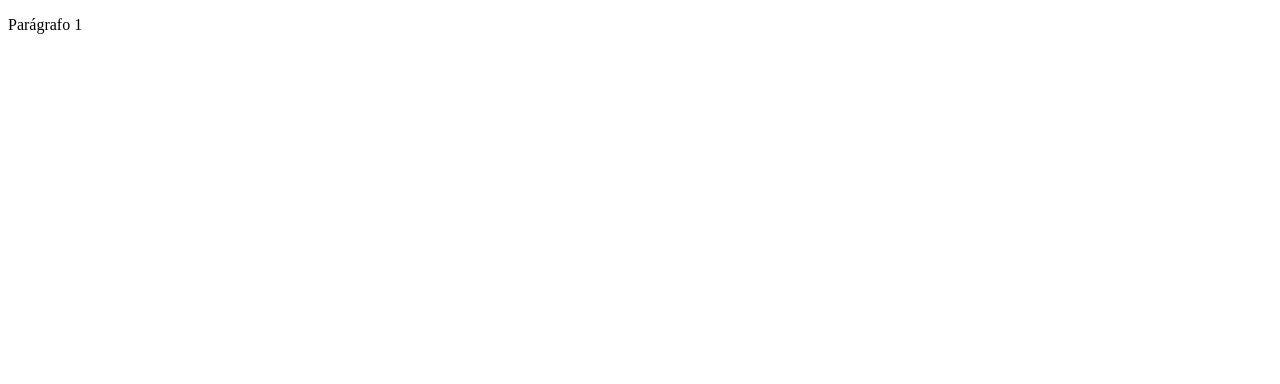
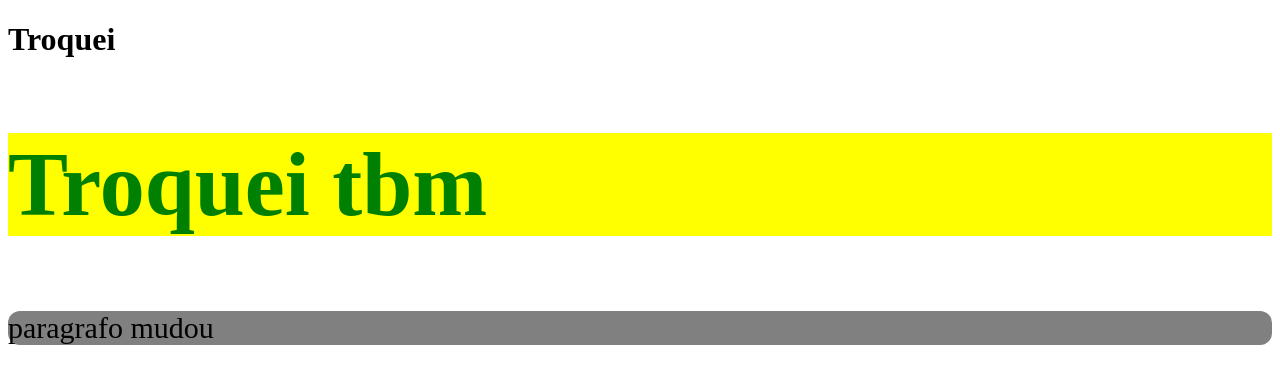
Before and after one commit to arthurmedg/curso-javascript, a plain HTML site: page aula03/DOM/index.html in a window 1280 px wide. Drawn offline with Linux system fonts and the light colour scheme.

Commit message:
feat(innerText): testando innerText

```diff
--- a/aula03/DOM/index.html
+++ b/aula03/DOM/index.html
@@ -7,6 +7,15 @@
     <script src="./script.js" defer></script>
 </head>
 <body>
-    <p id="paragrafo">Parágrafo 1</p>
+
+    <!-- <p id="paragrafo">Parágrafo 1</p>
+    <p id="paragrafo2">Parágrafo 2</p>
+    <p id="paragrafo3">Parágrafo 3</p>
+    <p id="paragrafo4">Parágrafo 4</p> -->
+
+    <h1 id="title">Título principal</h1>
+    <h2 id="sub-title">Descrição título</h2>
+    <p id="paragrafo1">Parágrafo 1</p>
+
 </body>
 </html>
--- a/aula03/DOM/script.js
+++ b/aula03/DOM/script.js
@@ -1 +1,26 @@
-console.log("hello world!");
+// const paragrafo = document.getElementById("paragrafo")
+// const paragrafo2 = document.getElementById("paragrafo2")
+// const paragrafo3 = document.getElementById("paragrafo3")
+// const paragrafo4 = document.getElementById("paragrafo4")
+
+// console.log(paragrafo);
+// console.log(paragrafo2);
+// console.log(paragrafo3);
+// console.log(paragrafo4);
+
+const title = document.getElementById("title")
+title.innerText = "Troquei"
+
+const subTitle = document.getElementById("sub-title")
+subTitle.innerText = "Troquei tbm"
+subTitle.style.color = "green"
+subTitle.style.fontSize = "90px"
+subTitle.style.backgroundColor = "yellow"
+
+
+const paragrafo1 = document.getElementById("paragrafo1")
+paragrafo1.innerText = "paragrafo mudou"
+paragrafo1.style.fontFamily = "sans serif"
+paragrafo1.style.fontSize = "30px"
+paragrafo1.style.borderRadius = "12px"
+paragrafo1.style.backgroundColor = "gray"
```
